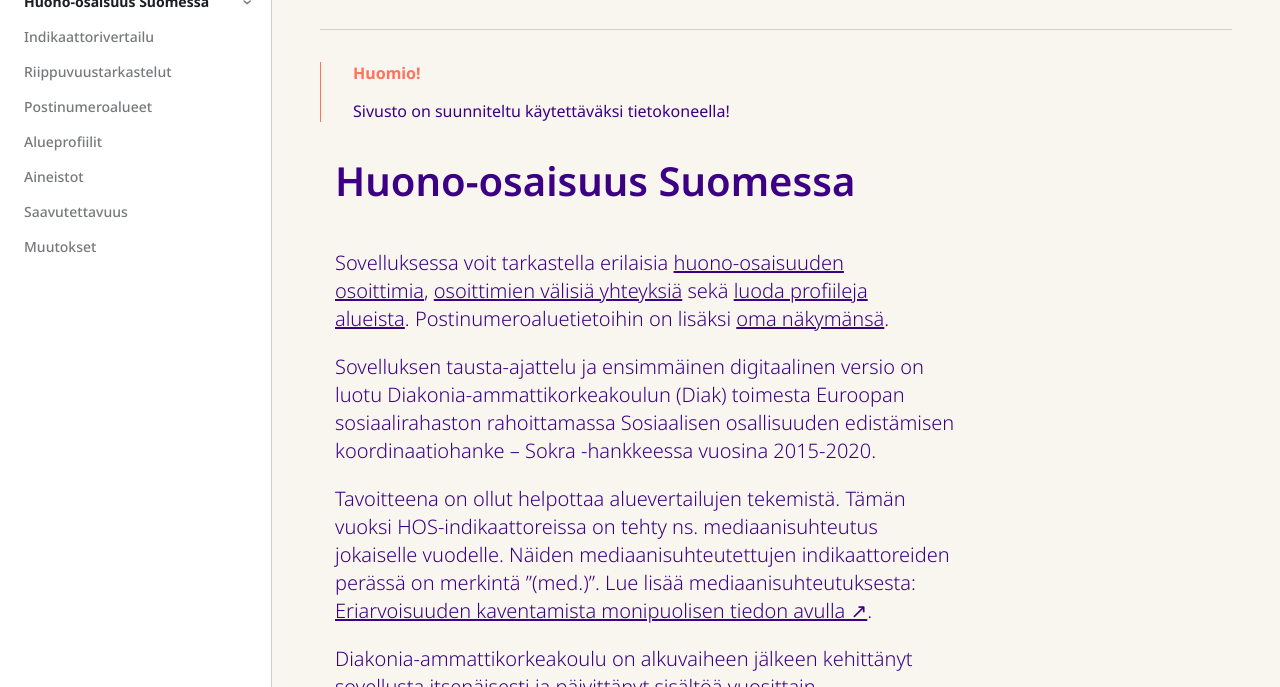
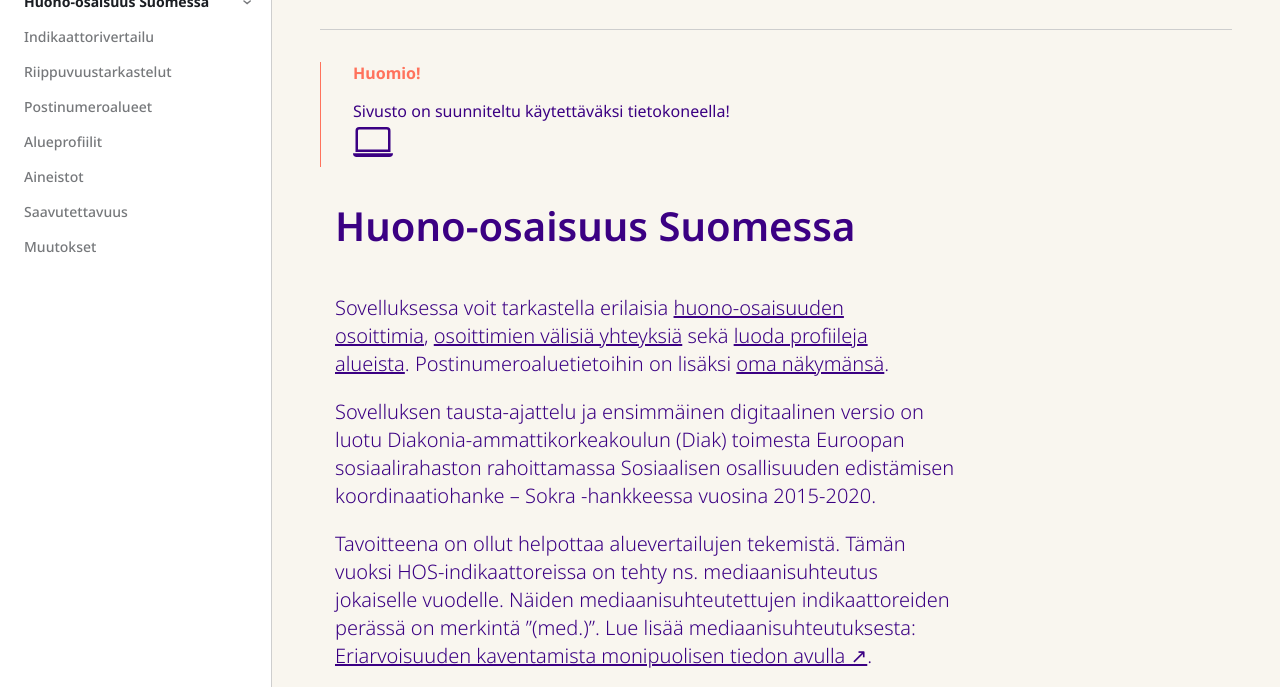
Before and after one commit to DiakGit/kartta_dev, a plain HTML site: page index.html in a window 1280 px wide. Shown: the part 87-774 px from the top of the page. Drawn offline with Linux system fonts and the light colour scheme; a web font is replaced by a local one.

Commit message:
uusi versio

```diff
--- a/index.html
+++ b/index.html
@@ -88,7 +88,14 @@ import "./_observablehq/client.js";
 }
 
 </style>
-<div id="popup" class="caution" label="Huomio!">Sivusto on suunniteltu käytettäväksi tietokoneella!</div>
+<div id="popup" class="caution" label="Huomio!">Sivusto on suunniteltu käytettäväksi tietokoneella!
+<div style="text-align: left;">
+<svg xmlns="http://www.w3.org/2000/svg" width="40" height="40" fill="currentColor" class="bi bi-laptop" viewBox="0 0 16 16">
+  <title>Kuvaikoni jossa kannettava tietokone</title>
+  <path d="M13.5 3a.5.5 0 0 1 .5.5V11H2V3.5a.5.5 0 0 1 .5-.5zm-11-1A1.5 1.5 0 0 0 1 3.5V12h14V3.5A1.5 1.5 0 0 0 13.5 2zM0 12.5h16a1.5 1.5 0 0 1-1.5 1.5h-13A1.5 1.5 0 0 1 0 12.5"></path>
+</svg>
+</div>
+</div>
 <div class="hero">
   <h1>Huono-osaisuus Suomessa</h1>
 </div>
```
